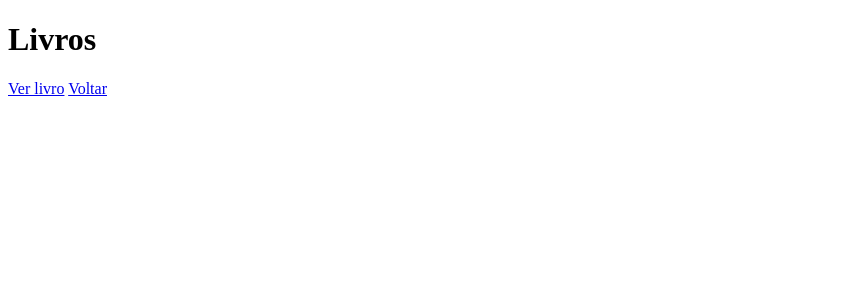
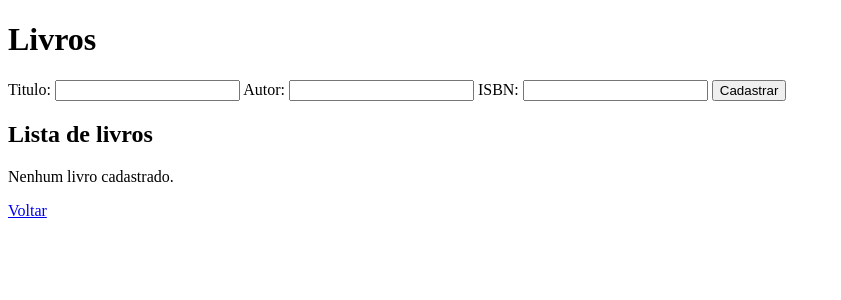
Before and after one commit to JotaCoding1/aulasMVC, a Spring Boot app: page /livros in a window 1280 px wide. Shown: the top 300 px of the page, without its empty margins (0-841 px from the left). Run offline with Spring Boot 4, Linux system fonts and the light colour scheme.

Commit message:
"Atualização do Livro Controller e de suas respectivas views para tornar o armazenamento de livros local. Implementação dos métodos CRUD básicos."

```diff
--- a/demo_mvc/src/main/java/com/aula/demo_mvc/controller/LivroController.java
+++ b/demo_mvc/src/main/java/com/aula/demo_mvc/controller/LivroController.java
@@ -3,16 +3,25 @@ package com.aula.demo_mvc.controller;
 import org.springframework.stereotype.Controller;
 import org.springframework.ui.Model;
 import org.springframework.web.bind.annotation.GetMapping;
+import org.springframework.web.bind.annotation.ModelAttribute;
+import org.springframework.web.bind.annotation.PathVariable;
+import org.springframework.web.bind.annotation.PostMapping;
 import org.springframework.web.bind.annotation.RequestMapping;
 
 import com.aula.demo_mvc.model.Livro;
+
+import java.util.ArrayList;
+import java.util.List;
 
 @Controller
 @RequestMapping("/livros")
 public class LivroController {
 
+    private final List<Livro> livros = new ArrayList<>();
+
     @GetMapping
-    public String inicio() {
+    public String inicio(Model model) {
+        model.addAttribute("livros", livros);
         return "livros/inicio";
     }
 
@@ -29,4 +38,35 @@ public class LivroController {
         return "livro";
     }
 
+    @PostMapping
+    public String cadastrarLivro(@ModelAttribute Livro livro) {
+        livros.add(livro);
+        return "redirect:/livros";
+    }
+
+    @GetMapping("/editar/{indice}")
+    public String editarLivro(@PathVariable int indice, Model model) {
+        if (indice >= 0 && indice < livros.size()) {
+            model.addAttribute("livro", livros.get(indice));
+            model.addAttribute("indice", indice);
+            return "livro";
+        }
+        return "redirect:/livros";
+    }
+
+    @PostMapping("/editar/{indice}")
+    public String atualizarLivro(@PathVariable int indice, @ModelAttribute Livro livro) {
+        if (indice >= 0 && indice < livros.size()) {
+            livros.set(indice, livro);
+        }
+        return "redirect:/livros";
+    }
+
+    @PostMapping("/excluir/{indice}")
+    public String excluirLivro(@PathVariable int indice) {
+        if (indice >= 0 && indice < livros.size()) {
+            livros.remove(indice);
+        }
+        return "redirect:/livros";
+    }
 }
--- a/demo_mvc/src/main/resources/templates/livros/inicio.html
+++ b/demo_mvc/src/main/resources/templates/livros/inicio.html
@@ -5,8 +5,37 @@
 </head>
 <body>
   <h1>Livros</h1>
+
+  <form th:action="@{/livros}" method="post">
+    <label>Titulo:
+      <input type="text" name="titulo" required>
+    </label>
+    <label>Autor:
+      <input type="text" name="autor" required>
+    </label>
+    <label>ISBN:
+      <input type="text" name="isbn" required>
+    </label>
+    <button type="submit">Cadastrar</button>
+  </form>
+
+  <h2>Lista de livros</h2>
+  <p th:if="${#lists.isEmpty(livros)}">Nenhum livro cadastrado.</p>
+  <ul th:if="${!#lists.isEmpty(livros)}">
+    <li th:each="livro, status : ${livros}">
+      <span th:text="${livro.titulo}"></span>
+      -
+      <span th:text="${livro.autor}"></span>
+      (ISBN: <span th:text="${livro.isbn}"></span>)
+      <a th:href="@{/livros/editar/{indice}(indice=${status.index})}">Editar</a>
+      <form th:action="@{/livros/excluir/{indice}(indice=${status.index})}"
+            method="post" style="display:inline">
+        <button type="submit">Excluir</button>
+      </form>
+    </li>
+  </ul>
+
   <nav>
-    <a th:href="@{/livros/livro}">Ver livro</a>
     <a th:href="@{/}">Voltar</a>
   </nav>
 </body>
```
Also changed, not shown: demo_mvc/src/main/resources/templates/livro.html (+20 -3 lines).
